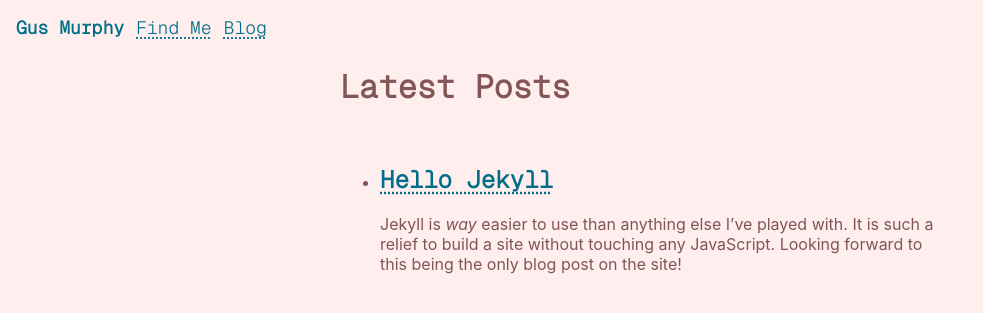
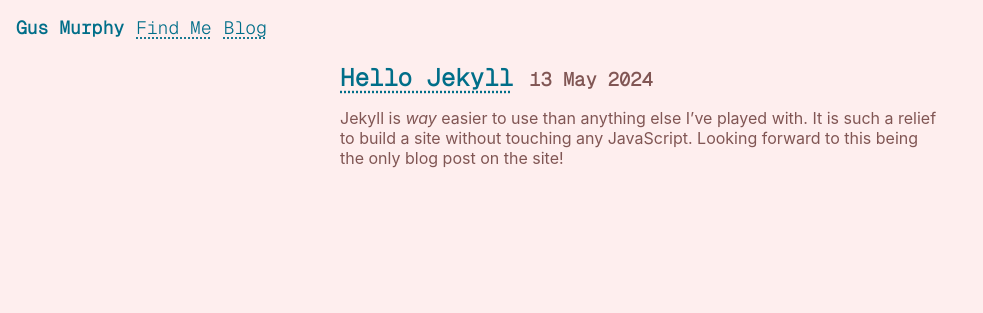
Before and after one commit to gusbmurphy/my-site, a Jekyll site: the page built from blog.html, in a window 1280 px wide. Shown: the top 313 px of the page, without its empty margins (0-983 px from the left). Built offline with Jekyll 4.4.1, drawn with Linux system fonts in a browser that asks for light colours.

Commit message:
Improve styling on blog posts list

```diff
--- a/_sass/main.scss
+++ b/_sass/main.scss
@@ -90,3 +90,18 @@ a:active {
   font-weight: bolder;
   text-decoration: none;
 }
+
+.post-list {
+  list-style: none;
+  padding-left: 0;
+}
+
+.post-list-title {
+  h2, h3 {
+    display: inline;
+  }
+
+  h2 {
+    margin-right: 0.5em;
+  }
+}
--- a/blog.html
+++ b/blog.html
@@ -3,13 +3,14 @@ layout: default
 title: Blog
 ---
 
-<h1>Latest Posts</h1>
-
-<ul>
+<ul class="post-list">
   {% for post in site.posts %}
-    <li>
+  <li>
+    <div class="post-list-title">
       <h2><a href="{{ post.url }}">{{ post.title }}</a></h2>
-      {{ post.excerpt }}
-    </li>
+      <h3>{{ post.date | date_to_string }}</h3>
+    </div>
+    {{ post.excerpt }}
+  </li>
   {% endfor %}
 </ul>
```
